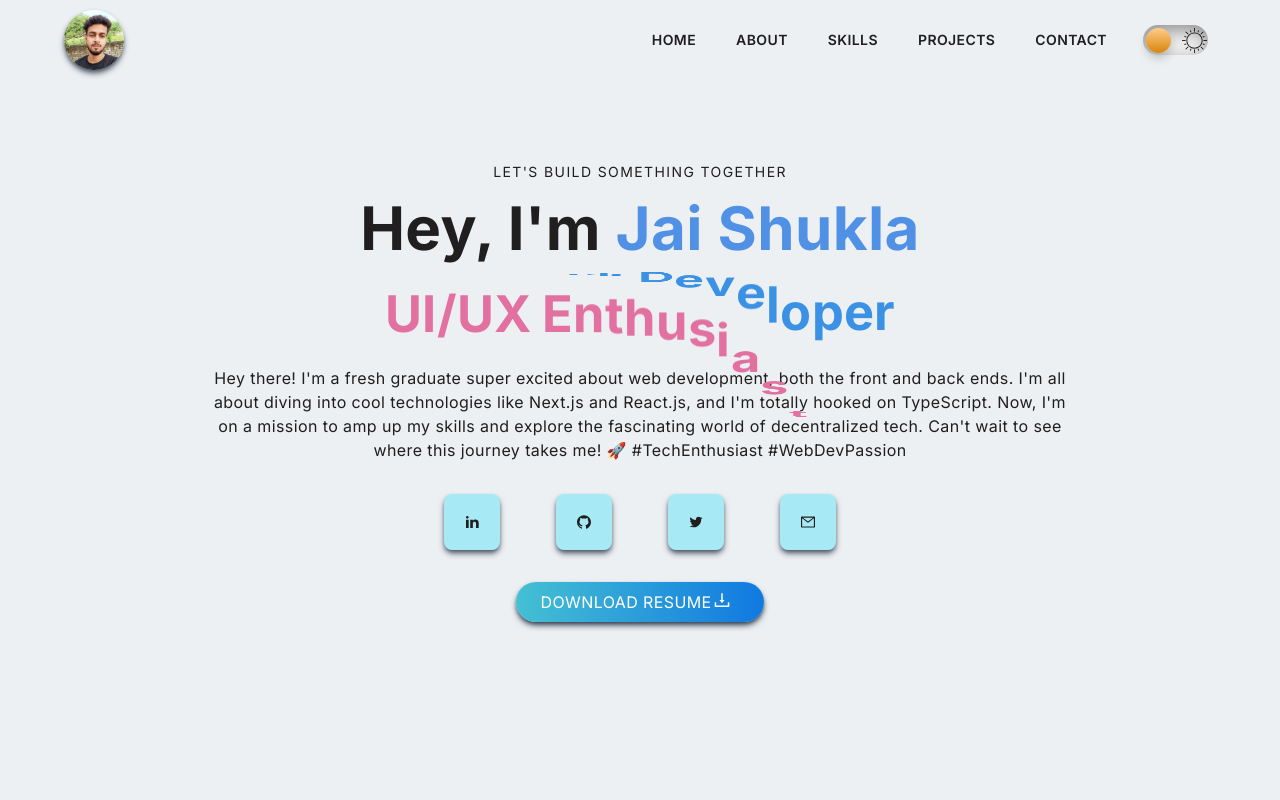
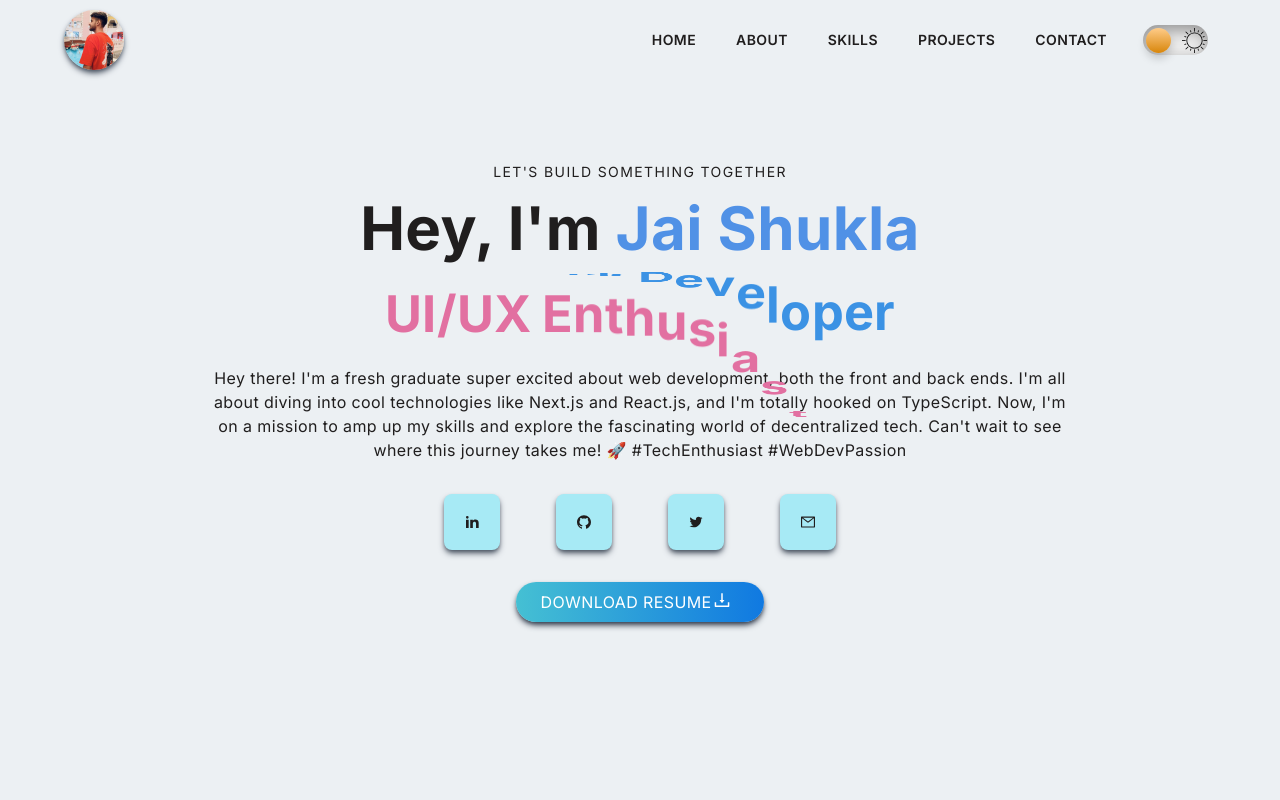
Before and after one commit to lonewolf-hub/my-portfolio, a Next.js app: page / in a window 1280 px wide. Shown: the top 800 px of the page. Built offline with nearby package versions, Linux system fonts and the light colour scheme.

Commit message:
profile changes

```diff
--- a/src/app/core/components/navbar/Navbar.tsx
+++ b/src/app/core/components/navbar/Navbar.tsx
@@ -62,7 +62,7 @@ const Navbar = () => {
         <Link href={'#'}>
           <div style={{ width: 60, height: 60, overflow: 'hidden' }} className='rounded-full shadow-md shadow-gray-600'>
             <Image
-              src={'/assets/images/jaismall.jpg'}
+              src={'/assets/images/jai.jpg'}
               alt='image'
               width={60}
               height={60}
```
Also changed, not shown: public/assets/images/jai.jpg.
